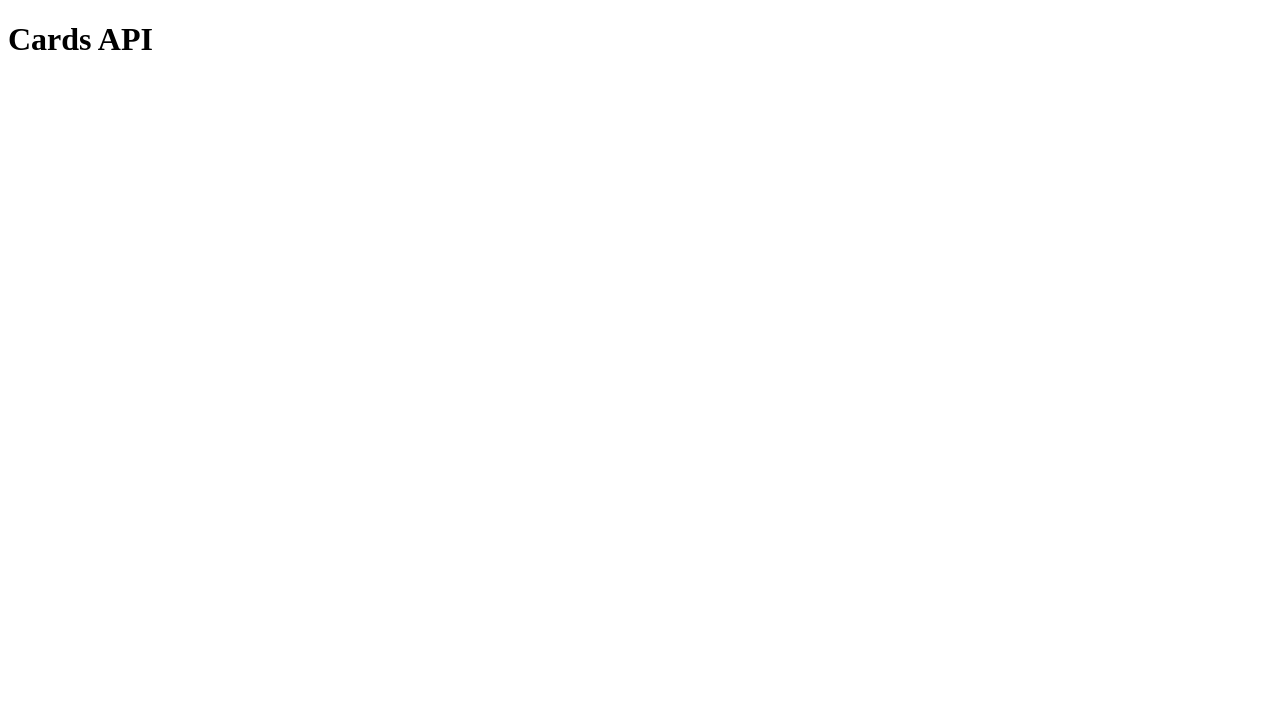
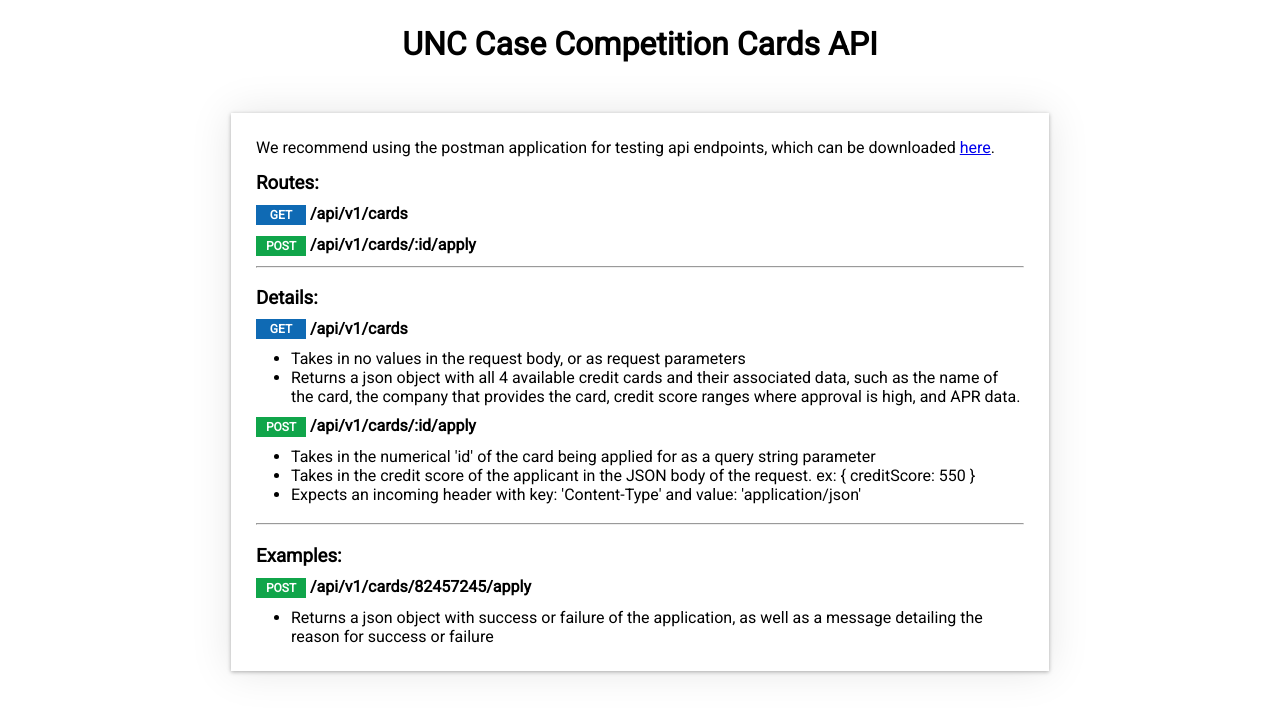
Before and after one commit to jhutchings1/mock-cards-api, a website: page docs/index.html in a window 1280 px wide. Drawn offline with Linux system fonts and the light colour scheme; files that its build step writes are made by us from their sources.

Commit message:
added docs to docs folder

```diff
--- a/docs/index.html
+++ b/docs/index.html
@@ -1,15 +1,52 @@
-<!DOCTYPE html>
-<html lang="en">
-  <head>
-    <meta charset="utf-8">
-    <meta http-equiv="X-UA-Compatible" content="IE=edge">
-    <meta name="viewport" content="width=device-width, initial-scale=1">
-    <meta name="description" content="">
-    <meta name="author" content="">
-    <title>Cards API Docs Stub</title>
-    <link rel="stylesheet" href="style.css">
-  </head>
-  <body>
-    <h1>Cards API</h1>
-  </body>
+
+<!doctype html>
+<html>
+
+<head>
+  <title>Docs</title>
+  <link rel="stylesheet" href="./styles.css">
+  <link href="https://fonts.googleapis.com/css?family=Roboto" rel="stylesheet">
+</head>
+
+<body>
+  <div>
+    <h1>UNC Case Competition Cards API</h1>
+    <div class="main">
+      <div>
+        <p style="margin-bottom: 15px">We recommend using the postman application for testing api endpoints, which can be downloaded <a href="https://www.getpostman.com/" target="_blank">here</a>.</p>
+      </div>
+      <div>
+        <h3 style="margin-bottom: 10px">Routes:</h3>
+        <h4 class="get"><span>GET</span> /api/v1/cards</h4>
+        <h4 class="post"><span>POST</span> /api/v1/cards/:id/apply</h4>
+      </div>
+      <hr><br>
+      <div>
+        <h3 style="margin-bottom: 10px">Details:</h3>
+        <h4 class="get"><span>GET</span> /api/v1/cards</h4>
+        <ul>
+          <li>Takes in no values in the request body, or as request parameters</li>
+          <li>Returns a json object with all 4 available credit cards and their associated data, such as the name of the card, the company that provides the card, credit score ranges where approval is high, and APR data.</li>
+        </ul>
+      </div>
+      <div>
+        <h4 class="post"><span>POST</span> /api/v1/cards/:id/apply</h4>
+        <ul>
+          <li>Takes in the numerical 'id' of the card being applied for as a query string parameter</li>
+          <li>Takes in the credit score of the applicant in the JSON body of the request. ex: { creditScore: 550 }</li>
+          <li>Expects an incoming header with key: 'Content-Type' and value: 'application/json'</li>
+        </ul><br>
+      </div>
+      <hr>
+      <div>
+        <h3 style="margin-top: 20px">Examples:</h3>
+        <h4 class="post"><span>POST</span> /api/v1/cards/82457245/apply</h4>
+        <ul>
+          <li>Returns a json object with success or failure of the application, as well as a message detailing the reason for success or failure</li>
+        </ul>
+      </div>
+    </div>
+  </div>
+</body>
+
 </html>
--- a/docs/style.css
+++ b/docs/style.css
@@ -1 +1,45 @@
-/* CSS! */
+* {
+  margin: 0;
+  padding: 0;
+  font-family: 'Roboto', sans-serif;
+}
+
+h1 {
+  text-align: center;
+  margin-top: 25px;
+}
+
+.main {
+  box-shadow:0 1px 4px rgba(0, 0, 0, 0.3), 0 0 40px rgba(0, 0, 0, 0.1);
+  width: 60%;
+  margin: 0 auto;
+  margin-top: 50px;
+  padding: 25px;
+}
+
+li {
+  margin-left: 35px;
+}
+
+h4 {
+  margin: 10px 0;
+}
+
+h4 > span {
+  display: inline-block;
+  width: 50px;
+  height: 20px;
+  vertical-align: middle;
+  line-height: 20px;
+  text-align: center;
+  color: white;
+  font-size: 12px;
+}
+
+.get > span {
+  background-color: #0f6ab4;
+}
+
+.post > span {
+  background-color: #10a54a;
+}
```
